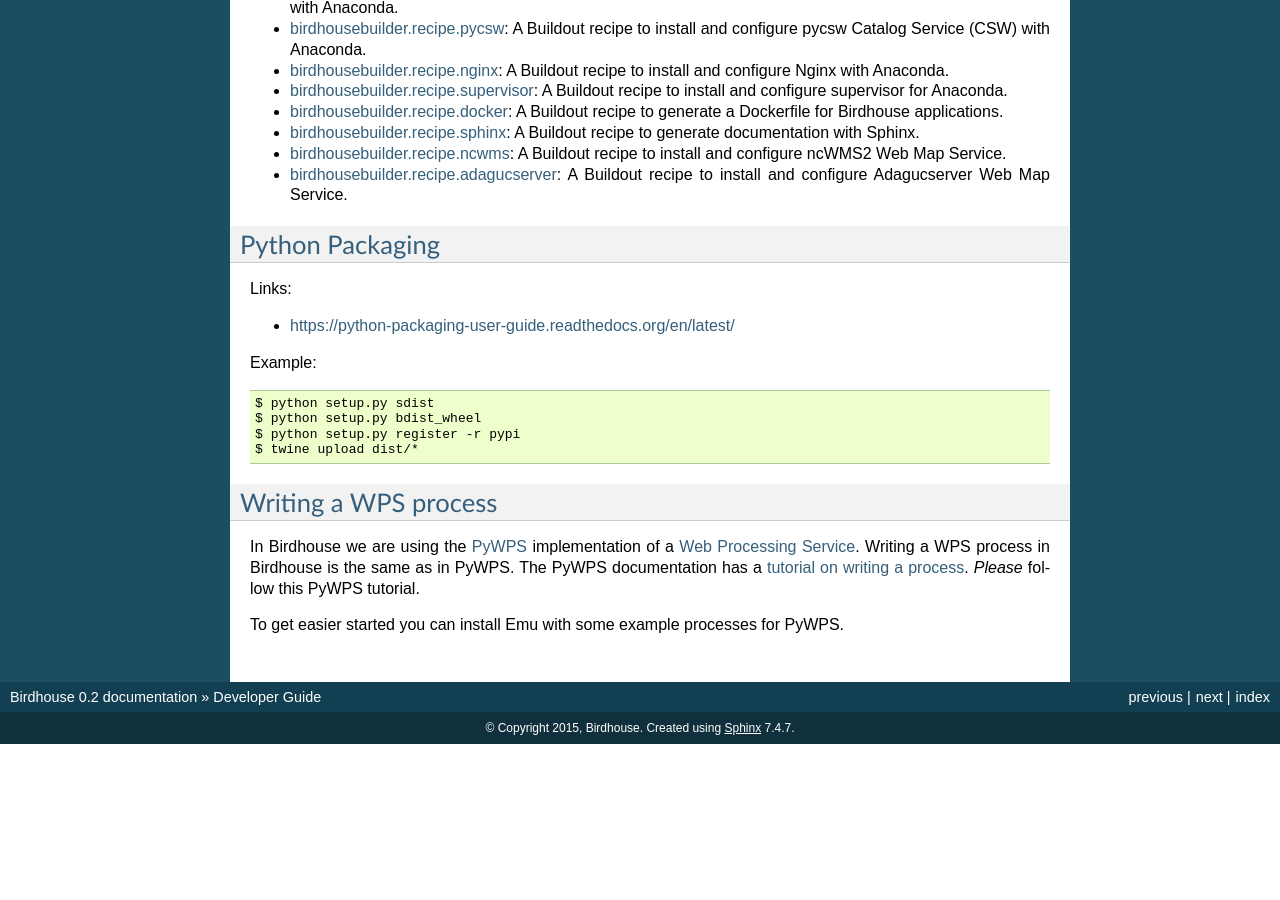
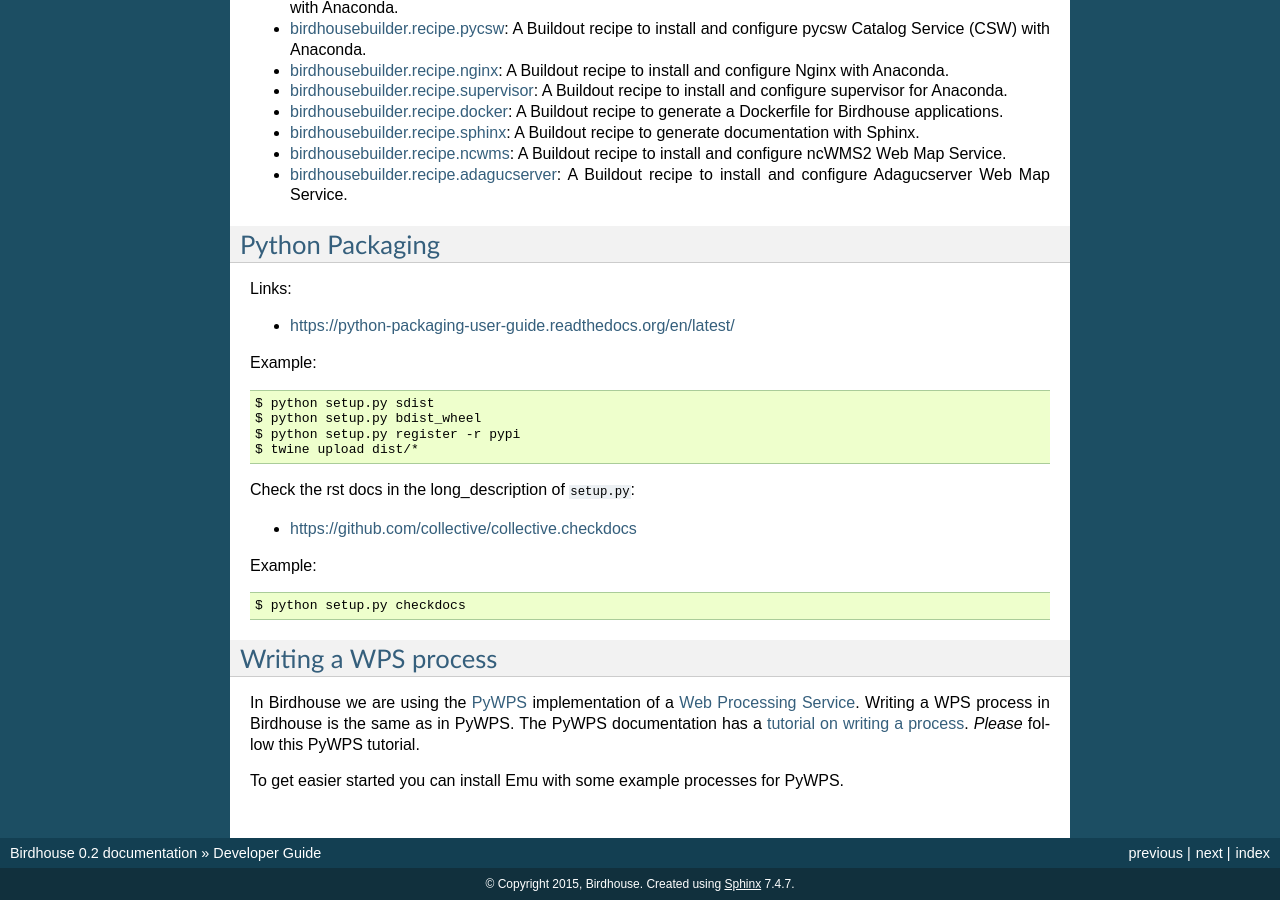
Before and after one commit to bird-house/birdhouse-docs, a Sphinx documentation site: the page built from docs/source/dev_guide.rst, in a window 1280 px wide and 900 px high, scrolled down 4692 px. Built offline with Sphinx 7.4.7, drawn with Linux system fonts in a browser that asks for light colours; before the commit the page ends 5436 px from its top, so only the background shows below that.

Commit message:
added checkdocs link

```diff
--- a/docs/source/dev_guide.rst
+++ b/docs/source/dev_guide.rst
@@ -227,6 +227,16 @@
     $ python setup.py register -r pypi
     $ twine upload dist/*
 
+Check the rst docs in the long_description of ``setup.py``:
+
+* https://github.com/collective/collective.checkdocs
+
+Example:
+
+.. code-block:: sh
+
+    $ python setup.py checkdocs
+
 
 Writing a WPS process
 ---------------------
```
